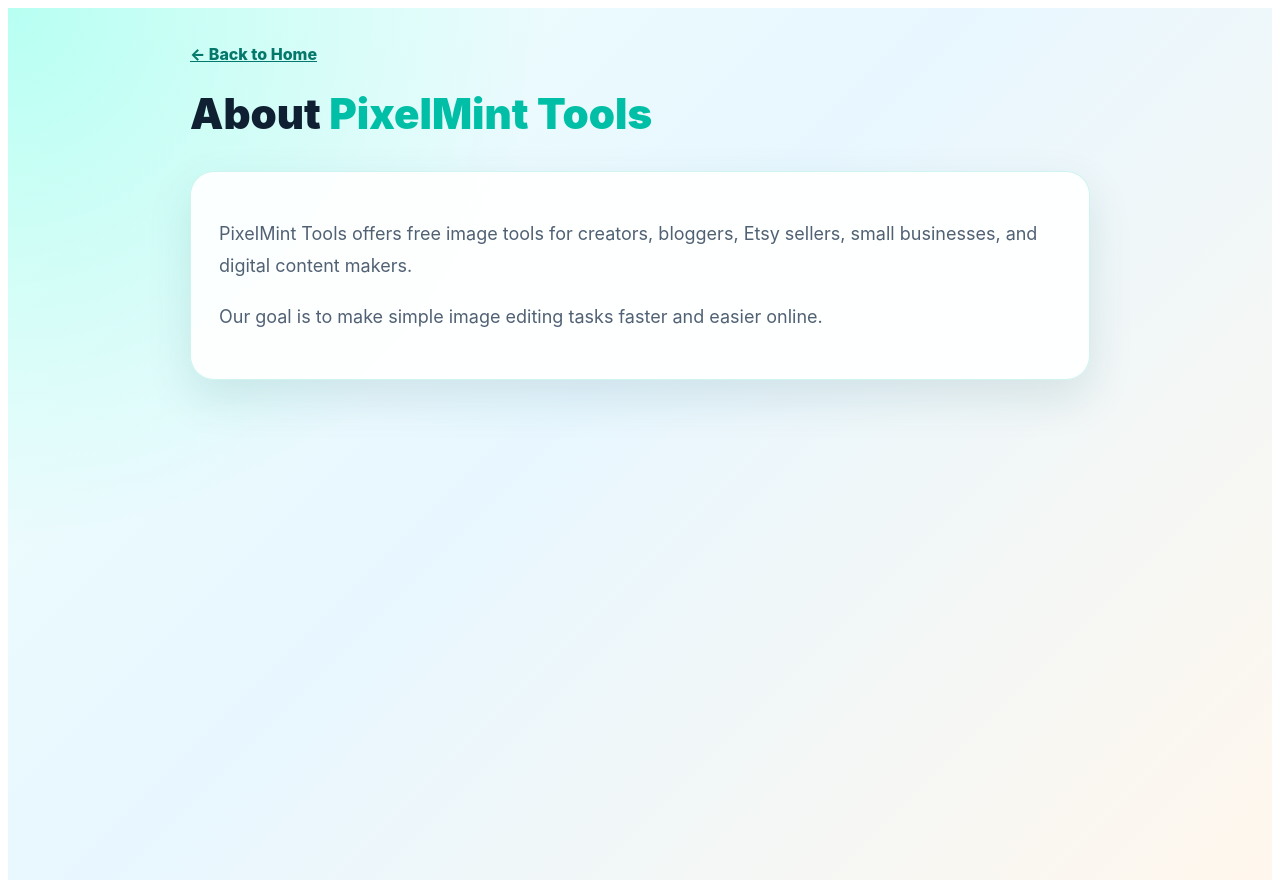
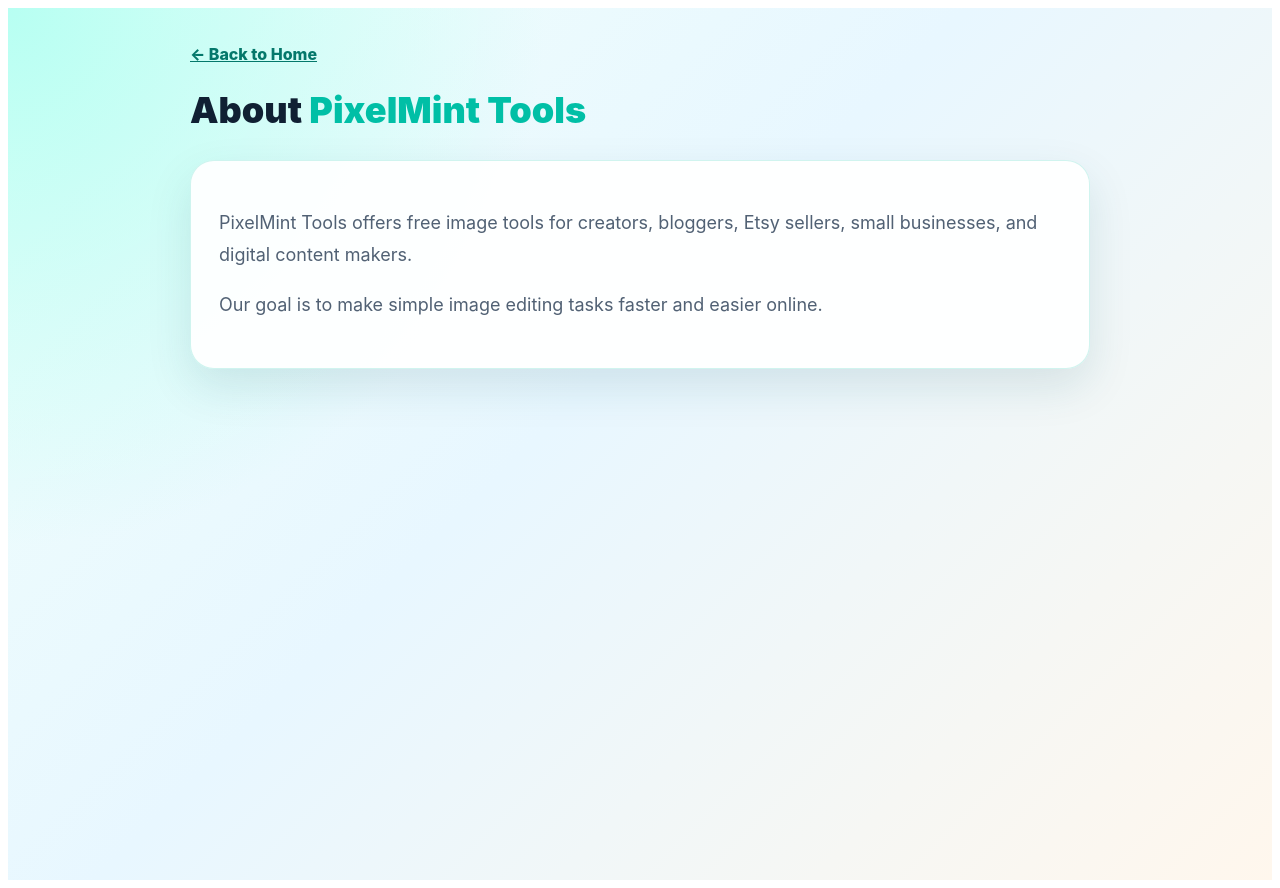
Before and after one commit to gramaziofamily/pixelminttools, a Next.js app: page /about in a window 1280 px wide. Built offline with nearby package versions, Linux system fonts and the light colour scheme.

Commit message:
Update page.js

```diff
--- a/app/about/page.js
+++ b/app/about/page.js
@@ -12,7 +12,7 @@
 
         <h1
   style={{
-    fontSize: "42px",
+    fontSize: "36px",
     fontWeight: "900",
     marginTop: "28px",
     lineHeight: "1.05",
```
